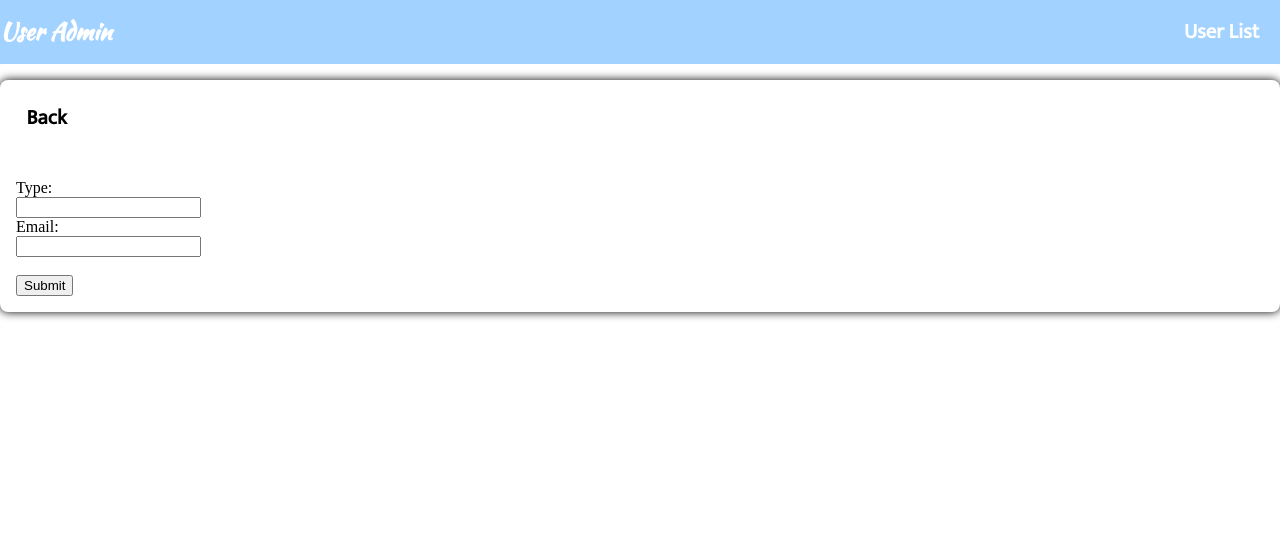
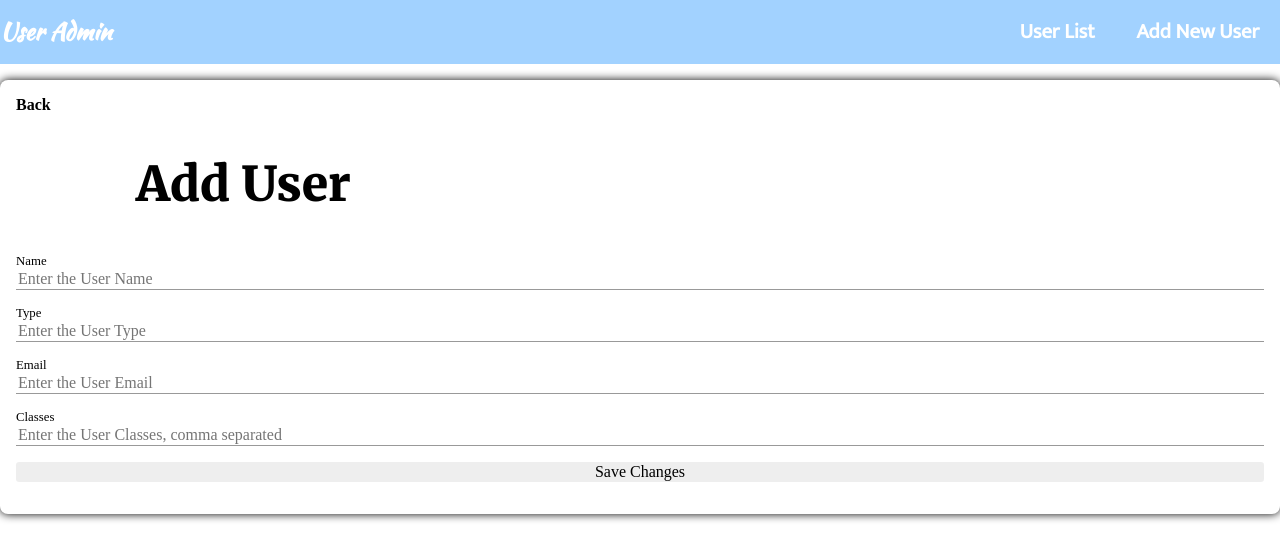
Before and after one commit to artuwnm/IXD608_202260_01, a PHP site: page /admin/users.php?id=new in a window 1280 px wide. Shown: the top 560 px of the page. Run offline with PHP 8.4, Linux system fonts and the light colour scheme; data that the repository does not hold is empty; some web fonts are replaced.

Commit message:
Assignment 9

```diff
--- a/sun.shiqiu/admin/users.php
+++ b/sun.shiqiu/admin/users.php
@@ -2,52 +2,115 @@
 
 include"../lib/php/functions.php";
 
-// $filename ="notes.json";
-// $file = file_get_contents($filename);
-// $notes_object = json_decode($file);
+$filename = "../data/users.json";
+$users = file_get_json($filename);
 
-// $filename ="notes.json";
-// $file = file_get_contents($filename);
-// $notes_object = json_decode($file);
+$empty_user = (object)[
+	"name" => "",
+	"type" => "",
+	"email" => "",
+	"classes" => []
+];
 
+if (isset($_GET['action'])){
+	switch($_GET['action']){
+		case "update":
+			$users[$_GET['id']]->name = $_POST['user-name'];
+			$users[$_GET['id']]->type = $_POST['user-type'];
+			$users[$_GET['id']]->email = $_POST['user-email'];
+			$users[$_GET['id']]->classes = explode("," ,$_POST['user-classes']);
+			file_put_contents($filename, json_encode($users));
+			header("location:{$_SERVER['PHP_SELF']}?id={$_GET['id']}");
+			break;
+		case "create":
+			$empty_user->name = $_POST['user-name'];
+			$empty_user->type = $_POST['user-type'];
+			$empty_user->email = $_POST['user-email'];
+			$empty_user->classes = explode("," ,$_POST['user-classes']);
 
-$users = file_get_json ("../data/users.json");
+			$id = count($users);
+			$users[] = $empty_user;
 
+			file_put_contents($filename, json_encode($users));
+			header("location:{$_SERVER['PHP_SELF']}?id=$id");
+			break;
+		case "delete":
+			array_splice($users, $_GET['id'], 1);
+			file_put_contents($filename, json_encode($users));
+			header("location:{$_SERVER['PHP_SELF']}");
+			break;
+	}
+}
 
-//file_put_contents json_encode explode $_POST
-//CRUD, Create Read Update Delete
+function showUserPage($user) {
 
-
-
-
-
-
-function showUserPage($user){
-
-$classes = implode(",", $user->classes);
+$id = $_GET['id'];
+$addoredit = $id == "new" ? "Add" : "Edit";
+$createorupdate = $id == "new" ? "create" : "update";
+$classes = implode(", ", $user->classes);
 
 
 //heredoc
-	echo <<<HTML
-	<nav class = "nav nav-crumbs">
-		<ul>
-			<li><a href="admin/users.php">Back</a></li>
-		</ul>
-	</nav>
-
+$display = <<<HTML
 <div>
 	<h2>$user->name</h2>
-	<form>
-		<label for = "type">Type:</label><br>
-		<input type="text" id="type" name="type"><br>
-		<label for = "email">Email:</label><br>
-		<input type="text" id="email" name="email"><br><br>
-		<input type = "submit">
-	<form>
+	<div>
+		<strong>Type</strong>
+		<span>$user->type</span>
+	</div>
+	<div>
+		<strong>Email</strong>
+		<span>$user->email</span>
+	</div>
+	<div>
+		<strong>Classes</strong>
+		<span>$classes</span>
+	</div>
 </div>
 HTML;
+
+$form = <<<HTML
+<form method="post" action="{$_SERVER['PHP_SELF']}?id=$id&action=$createorupdate">
+	<h2>$addoredit User</h2>
+	<div class="form-control">
+		<label class = "form-label" for="user-name">Name</label>
+		<input class="form-input" name="user-name" id="user-name" type="text" value="$user->name" placeholder="Enter the User Name">
+	</div>
+	<div class="form-control">
+		<label class = "form-label" for="user-type">Type</label>
+		<input class="form-input" name="user-type" id="user-type" type="text" value="$user->type" placeholder="Enter the User Type">
+	</div>
+	<div class="form-control">
+		<label class = "form-label"  for="user-email">Email</label>
+		<input class="form-input" name="user-email" id="user-email" type="text" value="$user->email" placeholder="Enter the User Email">
+	</div>
+	<div class="form-control">
+		<label class = "form-label" for="user-classes">Classes</label>
+		<input class="form-input" name="user-classes" id="user-classes" type="text" value="$classes" placeholder="Enter the User Classes, comma separated">
+	</div>
+	<div class="form-control">
+		<input class="form-button" type="submit" value="Save Changes">
+	</div>
+</form>
+HTML;
+
+$output = $id == "new" ? $form :
+	"<div class='grid gap'>
+		<div class='col-xs-12 col-md-7'>$display</div>
+		<div class='col-xs-12 col-md-5'>$form</div>
+	</div>
+	";
+
+$delete = $id == "new" ? "" : "<a href='{$_SERVER['PHP_SELF']}?id=$id&action=delete'>Delete</a>";
+
+echo <<<HTML
+<nav class = "display-flex">
+	<div class="flex-stretch"><a href="{$_SERVER['PHP_SELF']}">Back</a></div>
+	<div class="flex-none">$delete</div>
+</nav>
+$output
+HTML;
 }
-
 
 
 
@@ -87,7 +150,8 @@
 			<div class="flex-stretch"></div>
 			<nav class="nav nav-flex flex-none">
 				<ul>
-					<li><a href="admin/users.php">User List</a></li>
+					<li><a href="<?= $_SERVER['PHP_SELF'] ?>">User List</a></li>
+					<li><a href="<?= $_SERVER['PHP_SELF'] ?>?id=new">Add New User</a></li>
 				</ul>
 			</nav>
 		</div>
@@ -101,7 +165,7 @@
 			<?php
 
 			if(isset($_GET['id'])) {
-				showUserPage($users[$_GET['id']]);
+				showUserPage($_GET['id'] == "new" ? $empty_user : $users[$_GET['id']]);
 			} else {
 
 
```
Lines whose indentation alone changed are shown as unchanged.
